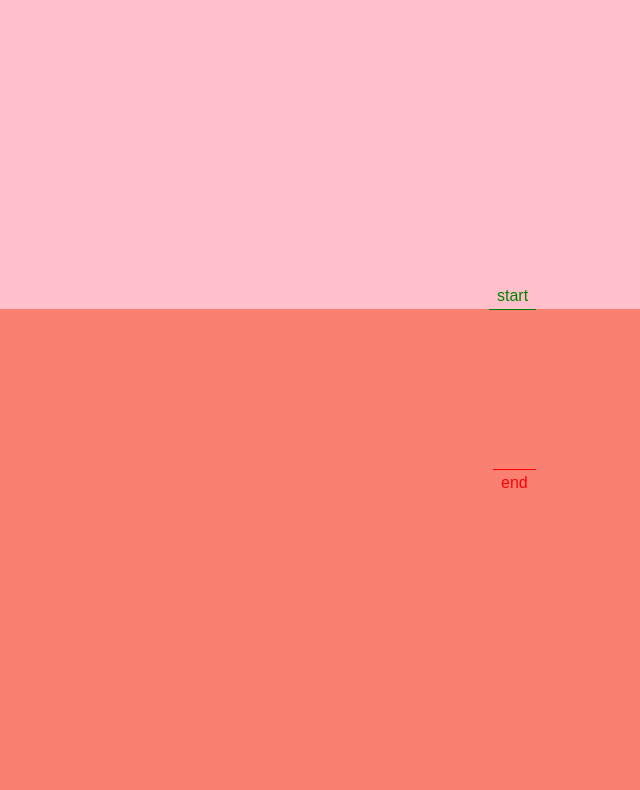
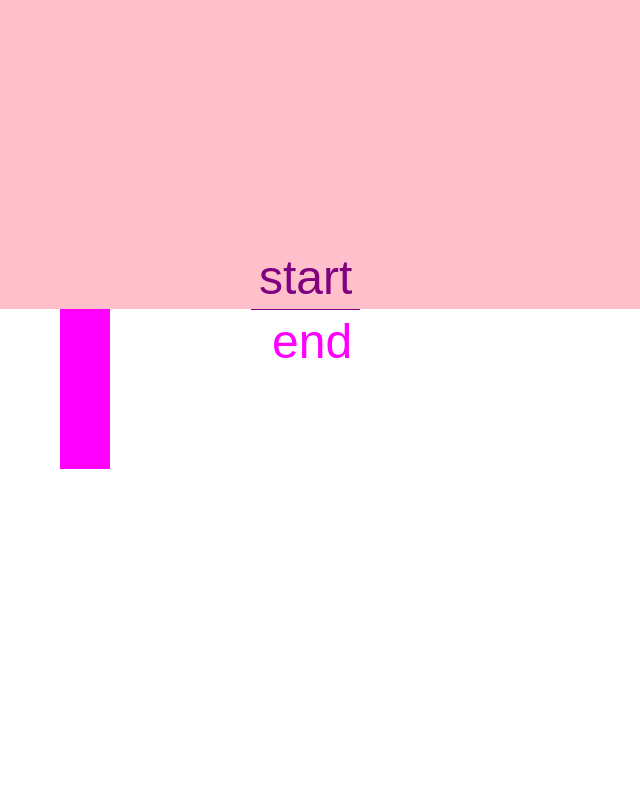
Before and after one commit to varbogas/gsap, a plain HTML site: page index.html in a window 1280 px wide. Shown: the part 491-1281 px from the top of the page, without its empty margins (640-1280 px from the left). Drawn offline with nearby package versions, Linux system fonts and the light colour scheme.

Commit message:
third gsap scroll lesson

```diff
--- a/app.js
+++ b/app.js
@@ -1,11 +1,19 @@
+gsap.registerPlugin(ScrollTrigger);
+
 gsap.to(".square", {
-    // x: 700,
+    x: 700,
     duration: 3,
     scrollTrigger: {
         trigger: ".square",
-        start: "top 30%",
-        end: () => `+=${document.querySelector(".square").offsetHeight}`,
-        markers: true,
-        toggleClass: "red"
+        start: "top 60%",
+        end: "top 40%",
+        toggleActions: "restart pause resume complete",
+        // play pause zoom resume reverse restart reset complete none
+                      //onEnter onLeave onEnterBack onLeaveBack
+        markers: {
+            startColor: "purple",
+            endColor: "fuchsia",
+            fontSize: "3rem",
+        },
     }
 })
--- a/styles.css
+++ b/styles.css
@@ -11,7 +11,7 @@ body {
 }
 
 .div2 {
-    background-color: salmon;
+    /* background-color: salmon; */
 }
 
 .square {
```
